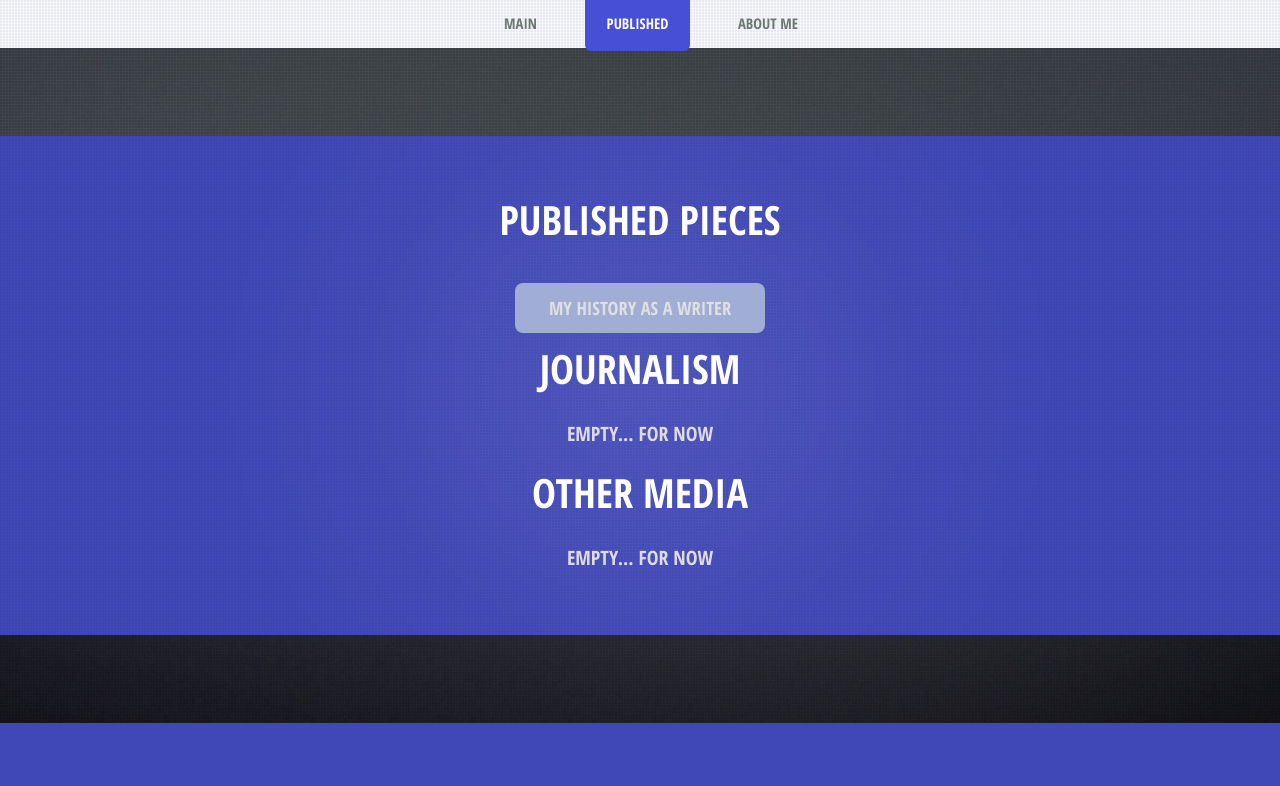
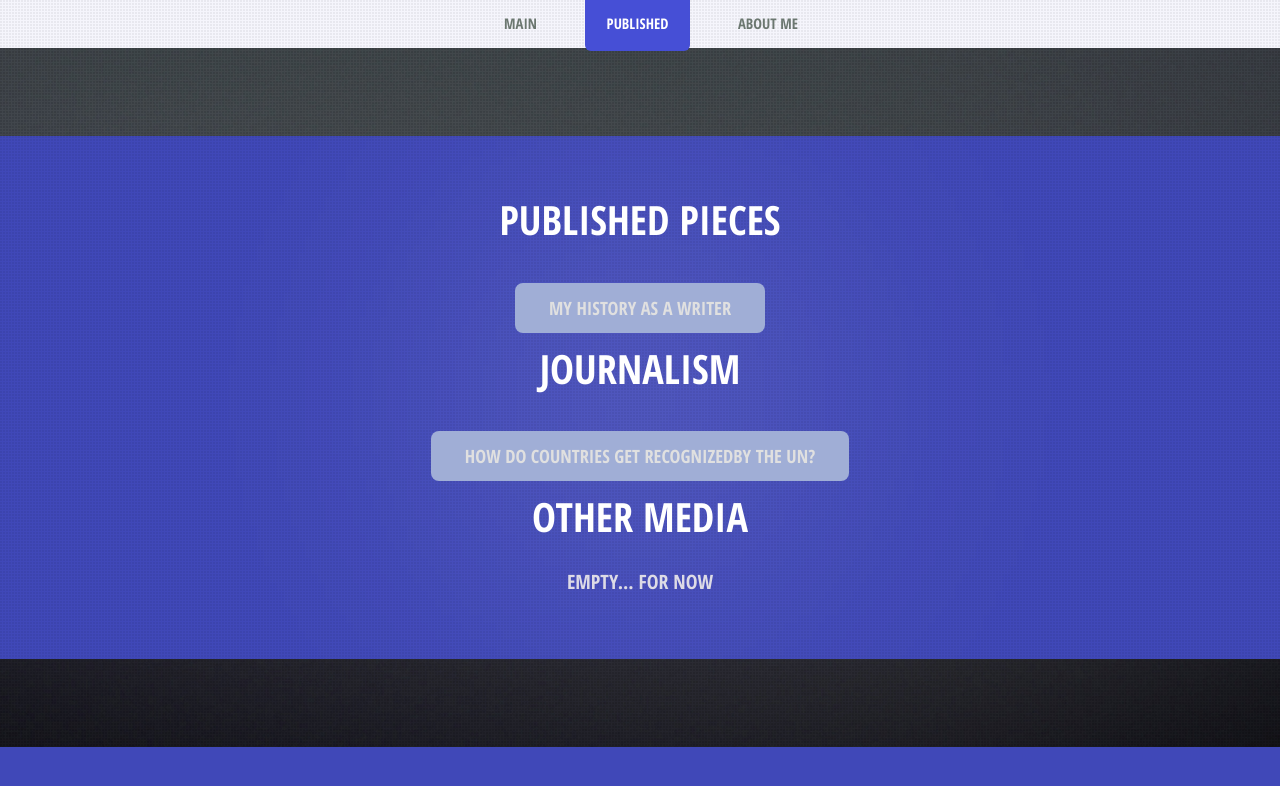
Before and after one commit to acuaroo/my-ala-portfolio, a plain HTML site: page published.html in a window 1280 px wide. Drawn offline with nearby package versions, Linux system fonts and the light colour scheme.

Commit message:
Added my new writing

```diff
--- a/published.html
+++ b/published.html
@@ -20,6 +20,8 @@
 							<a href="published.html">Published</a>
 							<ul>
 								<li><a href="https://docs.google.com/document/d/1bJKsZFrHoN5MiByHS4Bcb_iZU7UpOZiXjv40Qr4Ddvs/edit?usp=sharing">My History as a Writer</a></li>
+								<li><a href="https://docs.google.com/document/d/1TZfPwzr54q_fTMaki5spxi0ifL3DKFy0QqBfn0j5qCQ/edit?usp=sharing">How a country gets recognized by the UN</a></li>
+
 							</ul>
 						</li>
 						<li><a href="about.html">About Me</a></li>
@@ -34,7 +36,9 @@
 							<input class="pub" type="submit" value="My History as a Writer" />
 						</form>
 						<h2>Journalism</h2>
-						<p>Empty... for now</p>
+						<form action="https://docs.google.com/document/d/1TZfPwzr54q_fTMaki5spxi0ifL3DKFy0QqBfn0j5qCQ/edit?usp=sharing">
+							<input class="pub" type="submit" value="How do countries get recognizedby the UN?" />
+						</form>
 						<h2>Other Media</h2>
 						<p>Empty... for now</p>
 					</div>
```
Also changed, not shown: about.html (+1 -0 lines), index.html (+2 -0 lines).
